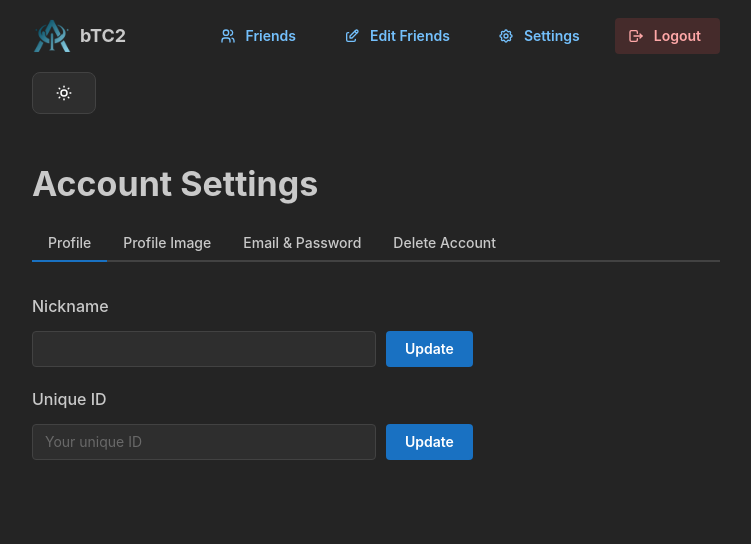
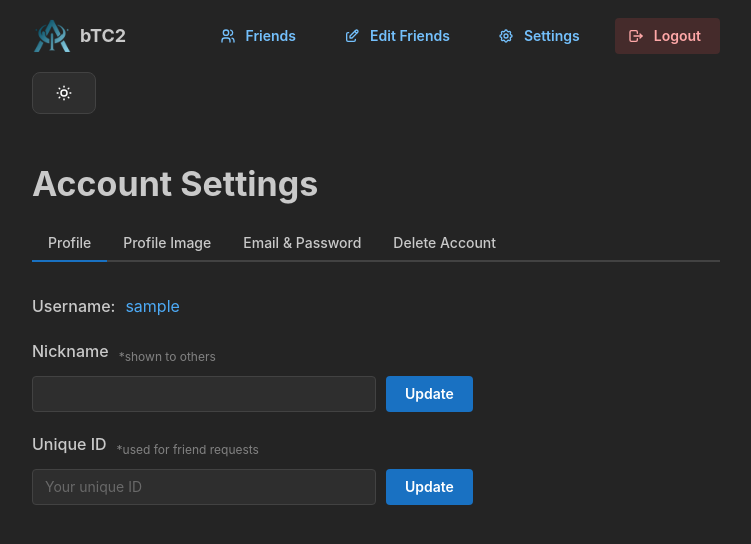
Before and after one commit to beetron/BTC2-web, a React (Vite) app: page /settings in a window 1280 px wide. Shown: the top 544 px of the page, without its empty margins (264-1015 px from the left). Built offline with nearby package versions, Linux system fonts and the light colour scheme; no server answers; sample sign-in values are in the browser's storage.

Commit message:
Show static username in Profile tab

```diff
--- a/src/pages/SettingsPage.tsx
+++ b/src/pages/SettingsPage.tsx
@@ -98,6 +98,7 @@ export const SettingsPage: React.FC = () => {
   const { deleteAccount } = useAuth();
   const [nickname, setNickname] = useState("");
   const [uniqueId, setUniqueId] = useState("");
+  const [username, setUsername] = useState("");
   const [currentEmail, setCurrentEmail] = useState("");
   const [email, setEmail] = useState("");
   const [emailChangePassword, setEmailChangePassword] = useState("");
@@ -117,11 +118,13 @@ export const SettingsPage: React.FC = () => {
 
   useEffect(() => {
     // Load user info from local storage on mount
+    const storedUsername = localStorage.getItem("username");
     const storedNickname = localStorage.getItem("nickname");
     const storedUniqueId = localStorage.getItem("uniqueId");
     const storedEmail = localStorage.getItem("email");
     const storedProfileImage = localStorage.getItem("userProfileImage");
 
+    if (storedUsername) setUsername(storedUsername);
     if (storedNickname) setNickname(storedNickname);
     if (storedUniqueId) setUniqueId(storedUniqueId);
     if (storedEmail) {
@@ -434,9 +437,24 @@ export const SettingsPage: React.FC = () => {
           <Tabs.Panel value="profile" pt="xl">
             <Stack gap="lg">
               <Box>
+                <Group gap="xs" align="center">
+                  <Text fw={500}>
+                    Username:
+                  </Text>
+                  <Text size="md" c="blue">
+                    {username}
+                  </Text>
+                </Group>
+              </Box>
+              <Box>
+                <Group gap="xs" align="center">
                   <Text fw={500} mb="sm">
                     Nickname
                   </Text>
+                  <Text size="xs" c="dimmed">
+                    *shown to others
+                  </Text>
+                </Group>
                 <Group gap="xs">
                   <TextInput
                     value={nickname}
@@ -451,9 +469,14 @@ export const SettingsPage: React.FC = () => {
               </Box>
 
               <Box>
+                <Group gap="xs" align="center">
                   <Text fw={500} mb="sm">
                     Unique ID
                   </Text>
+                  <Text size="xs" c="dimmed">
+                    *used for friend requests
+                  </Text>
+                </Group>
                 <Group gap="xs">
                   <TextInput
                     value={uniqueId}
```
Lines whose indentation alone changed are shown as unchanged.
